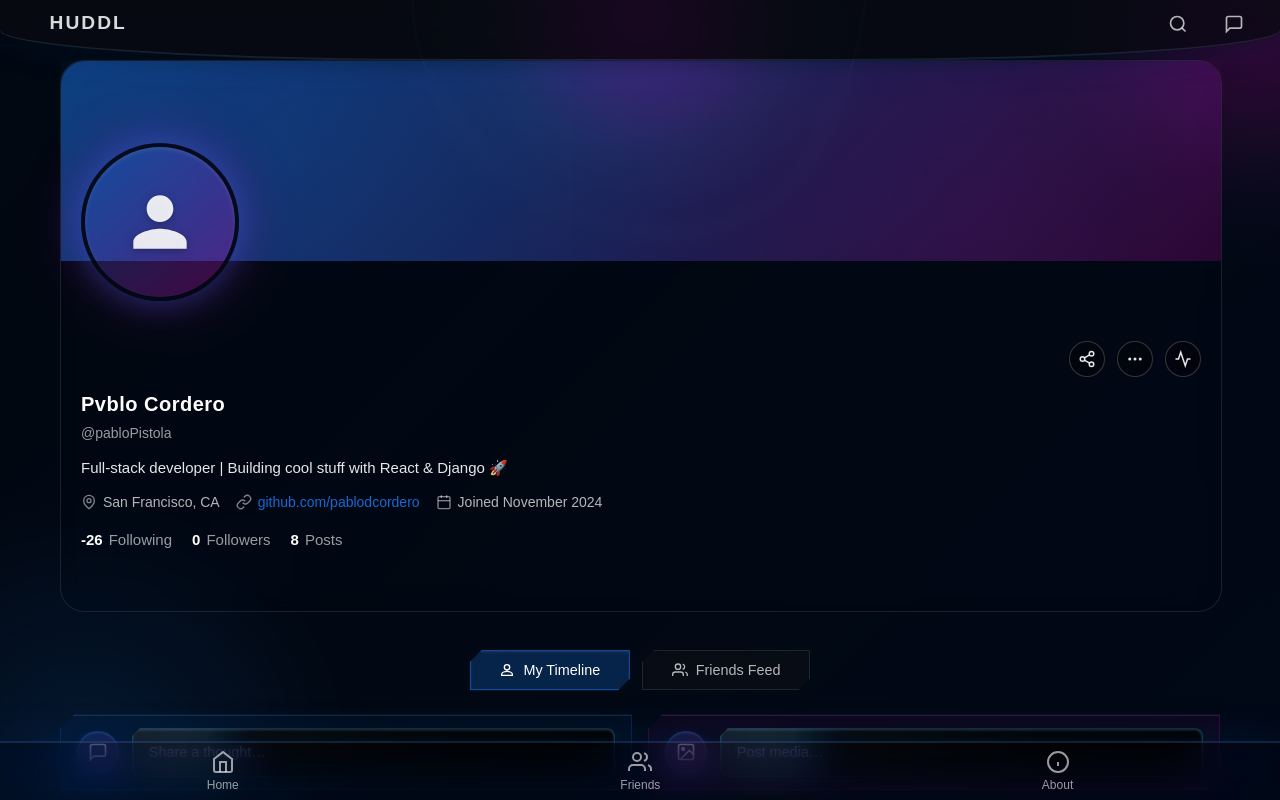
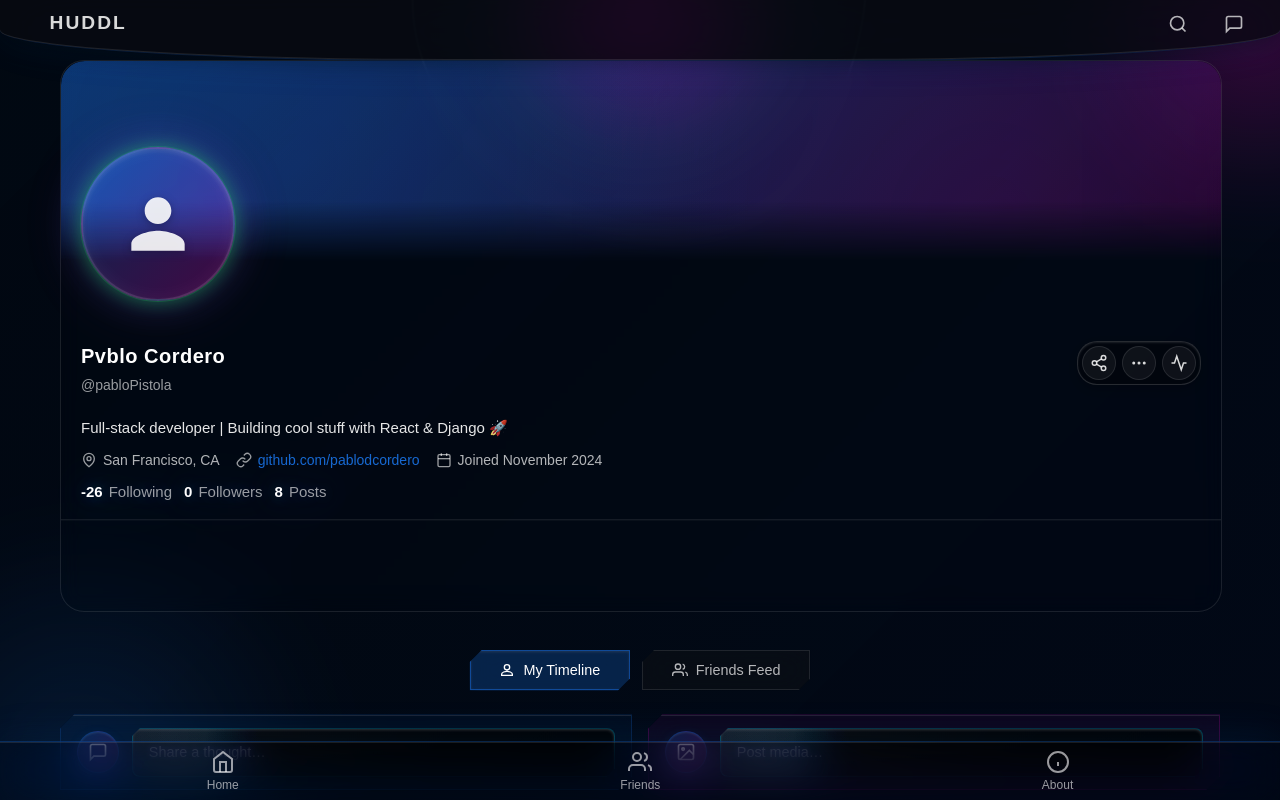
Before and after one commit to colinw10/huddl-app, a React (Vite) app in the folder frontend/: page /profile in a window 1280 px wide. Shown: the top 800 px of the page. Built offline with nearby package versions, Linux system fonts and the light colour scheme; a web font is replaced by a local one.

Commit message:
Restructure profile header: add glassmorphic action pill, tighten spacing, improve visual hierarchy

```diff
--- a/frontend/src/components/pages/Profile/components/ProfileCard/ProfileCard.css
+++ b/frontend/src/components/pages/Profile/components/ProfileCard/ProfileCard.css
@@ -151,6 +151,16 @@
   left: 0;
   background: linear-gradient(135deg, rgba(26, 115, 231, 0.5) 0%, rgba(220, 8, 188, 0.15) 100%);
   border-radius: 24px 24px 0 0;
+  mask-image: linear-gradient(to bottom, black 0%, black 70%, transparent 100%);
+  -webkit-mask-image: linear-gradient(to bottom, black 0%, black 70%, transparent 100%);
+}
+
+.profile-card-front .profile-header-bg::after {
+  content: '';
+  position: absolute;
+  inset: 0;
+  background: rgba(0, 7, 17, 0.12);
+  border-radius: 24px 24px 0 0;
 }
 
 .profile-card-front .profile-header-bg::before {
@@ -191,11 +201,15 @@
   display: flex;
   align-items: center;
   justify-content: center;
-  border: 4px solid rgba(0, 7, 17, 0.9);
+  border: 2px solid rgba(255, 255, 255, 0.15);
   box-shadow:
-    0 0 30px rgba(26, 115, 231, 0.4),
-    0 0 60px rgba(220, 8, 188, 0.3),
-    inset 0 2px 4px rgba(255, 255, 255, 0.1);
+    0 0 20px rgba(30, 234, 76, 0.4),
+    0 0 40px rgba(26, 115, 231, 0.3),
+    0 0 60px rgba(234, 30, 162, 0.2),
+    inset 0 0 20px rgba(255, 255, 255, 0.05),
+    inset 0 2px 4px rgba(255, 255, 255, 0.1),
+    0 0 0 1px rgba(30, 234, 76, 0.2);
+  backdrop-filter: blur(5px);
 }
 
 .profile-card-front .profile-avatar svg {
@@ -204,29 +218,45 @@
 }
 
 .profile-card-front .profile-meta {
-  padding: 20px 20px 20px;
+  padding: 20px 20px 16px;
   margin-bottom: 0;
   border: none;
   text-align: left;
   position: relative;
   z-index: 20;
+  overflow: visible;
+  border-bottom: 1px solid rgba(255, 255, 255, 0.08);
+  box-shadow: 0 1px 0 rgba(255, 255, 255, 0.03);
 }
 
-/* Action Icons - Twitter Style */
-.profile-actions {
+.profile-header-content {
   display: flex;
-  gap: 12px;
-  justify-content: flex-end;
-  margin-bottom: 12px;
+  justify-content: space-between;
+  align-items: flex-start;
+  margin-bottom: 10px;
+}
+
+/* Action Icons Pill */
+.profile-actions-pill {
+  display: flex;
+  gap: 6px;
+  background: rgba(0, 0, 0, 0.3);
+  backdrop-filter: blur(10px);
+  padding: 4px;
+  border-radius: 20px;
+  border: 1px solid rgba(255, 255, 255, 0.15);
+  box-shadow:
+    0 4px 12px rgba(0, 0, 0, 0.2),
+    inset 0 1px 2px rgba(255, 255, 255, 0.1);
 }
 
 .action-icon-btn {
-  width: 36px;
-  height: 36px;
+  width: 34px;
+  height: 34px;
   border-radius: 50%;
-  background: rgba(0, 0, 0, 0.4);
-  border: 1px solid rgba(255, 255, 255, 0.2);
-  color: rgba(255, 255, 255, 0.9);
+  background: rgba(255, 255, 255, 0.05);
+  border: 1px solid rgba(255, 255, 255, 0.1);
+  color: rgba(255, 255, 255, 0.85);
   display: flex;
   align-items: center;
   justify-content: center;
@@ -235,20 +265,23 @@
 }
 
 .action-icon-btn:hover {
-  background: rgba(26, 115, 231, 0.2);
-  border-color: rgba(26, 115, 231, 0.5);
-  transform: scale(1.05);
+  background: rgba(26, 115, 231, 0.25);
+  border-color: rgba(26, 115, 231, 0.4);
+  transform: scale(1.08);
+  box-shadow: 0 0 12px rgba(26, 115, 231, 0.3);
 }
 
 .action-icon-btn.analytics-btn:hover {
-  background: rgba(26, 231, 132, 0.2);
-  border-color: rgba(26, 231, 132, 0.5);
+  background: rgba(26, 231, 132, 0.25);
+  border-color: rgba(26, 231, 132, 0.4);
+  box-shadow: 0 0 12px rgba(26, 231, 132, 0.3);
 }
 
 .profile-name-section {
-  margin-bottom: 12px;
+  margin-bottom: 10px;
   position: relative;
   z-index: 20;
+  flex: 1;
 }
 
 .profile-display-name {
@@ -268,7 +301,7 @@
 
 /* Bio Section */
 .profile-bio {
-  margin-bottom: 12px;
+  margin-bottom: 10px;
   color: rgba(255, 255, 255, 0.9);
   font-size: 15px;
   line-height: 1.5;
@@ -283,7 +316,7 @@
   display: flex;
   flex-wrap: wrap;
   gap: 16px;
-  margin-bottom: 16px;
+  margin-bottom: 10px;
 }
 
 .profile-detail-item {
@@ -295,7 +328,7 @@
 }
 
 .profile-detail-item svg {
-  color: rgba(255, 255, 255, 0.5);
+  color: rgba(255, 255, 255, 0.6);
   flex-shrink: 0;
 }
 
@@ -312,8 +345,8 @@
 
 .profile-stats {
   display: flex;
-  gap: 20px;
-  margin-top: 16px;
+  gap: 12px;
+  margin-top: 0;
   position: relative;
   z-index: 20;
 }
@@ -326,6 +359,11 @@
   transition: all 0.2s ease;
   position: relative;
   z-index: 20;
+  filter: drop-shadow(0 0 15px rgba(26, 115, 231, 0.3)) drop-shadow(0 0 25px rgba(30, 234, 76, 0.15));
+}
+
+.stat-item:hover {
+  filter: drop-shadow(0 0 20px rgba(26, 115, 231, 0.5)) drop-shadow(0 0 35px rgba(30, 234, 76, 0.3));
 }
 
 .stat-item:hover .stat-count {
@@ -343,6 +381,9 @@
   line-height: 1;
   position: relative;
   z-index: 20;
+  text-shadow:
+    0 0 15px rgba(26, 115, 231, 0.4),
+    0 0 25px rgba(30, 234, 76, 0.2);
 }
 
 .stat-label {
@@ -352,6 +393,9 @@
   position: relative;
   z-index: 20;
   transition: color 0.2s ease;
+  text-shadow:
+    0 0 15px rgba(26, 115, 231, 0.3),
+    0 0 25px rgba(30, 234, 76, 0.15);
 }
 
 .analytics-link {
@@ -695,15 +739,18 @@
   display: flex;
   align-items: center;
   gap: 6px;
-  padding: 6px 12px;
-  background: transparent;
-  border: none;
-  color: rgba(255, 255, 255, 0.6);
+  padding: 10px 16px;
+  background: rgba(0, 0, 0, 0.4);
+  border: 1px solid rgba(255, 255, 255, 0.2);
+  color: rgba(255, 255, 255, 0.7);
   font-size: 12px;
   font-weight: 600;
   cursor: pointer;
   border-radius: 6px;
   transition: all 0.3s ease;
+  box-shadow:
+    inset 0 1px 3px rgba(255, 255, 255, 0.1),
+    0 0 10px rgba(26, 115, 231, 0.15);
 }
 
 .toggle-btn svg {
@@ -712,15 +759,24 @@
 }
 
 .toggle-btn:hover {
-  color: rgba(255, 255, 255, 0.9);
-  background: rgba(255, 255, 255, 0.05);
+  color: rgba(255, 255, 255, 0.95);
+  background: rgba(26, 115, 231, 0.15);
+  border-color: rgba(26, 115, 231, 0.4);
+  box-shadow:
+    inset 0 1px 4px rgba(255, 255, 255, 0.15),
+    0 0 20px rgba(26, 115, 231, 0.4),
+    0 0 30px rgba(30, 234, 76, 0.2);
 }
 
 .toggle-btn.active {
-  background: linear-gradient(135deg, rgba(30, 234, 76, 0.2), rgba(26, 115, 231, 0.2));
+  background: linear-gradient(135deg, rgba(30, 234, 76, 0.25), rgba(26, 115, 231, 0.25));
   color: rgba(30, 234, 76, 1);
-  border: 1px solid rgba(30, 234, 76, 0.3);
-  box-shadow: 0 0 12px rgba(30, 234, 76, 0.2);
+  border: 1px solid rgba(30, 234, 76, 0.6);
+  box-shadow:
+    0 0 20px rgba(30, 234, 76, 0.5),
+    0 0 35px rgba(26, 115, 231, 0.3),
+    inset 0 1px 5px rgba(30, 234, 76, 0.3),
+    inset 0 0 15px rgba(30, 234, 76, 0.1);
 }
 
 .wave-container {
--- a/frontend/src/components/pages/Profile/components/ProfileCard/ProfileCard.jsx
+++ b/frontend/src/components/pages/Profile/components/ProfileCard/ProfileCard.jsx
@@ -120,8 +120,14 @@ function ProfileCard({ isFlipped, setIsFlipped, posts }) {
 
           {/* Compact Profile Meta */}
           <div className="profile-meta river-meta">
-            {/* Action Icons - Twitter Style */}
-            <div className="profile-actions">
+            <div className="profile-header-content">
+              <div className="profile-name-section">
+                <h1 className="profile-display-name">Pvblo Cordero</h1>
+                <span className="profile-handle">@pabloPistola</span>
+              </div>
+
+              {/* Action Icons - Grouped in Pill */}
+              <div className="profile-actions-pill">
                 <button className="action-icon-btn" title="Share Profile">
                   <svg width="18" height="18" viewBox="0 0 24 24" fill="none" stroke="currentColor" strokeWidth="2">
                     <circle cx="18" cy="5" r="3"/>
@@ -144,10 +150,6 @@ function ProfileCard({ isFlipped, setIsFlipped, posts }) {
                   </svg>
                 </button>
               </div>
-
-            <div className="profile-name-section">
-              <h1 className="profile-display-name">Pvblo Cordero</h1>
-              <span className="profile-handle">@pabloPistola</span>
             </div>
 
             {/* Bio Section */}
```
Lines whose indentation alone changed are shown as unchanged.
